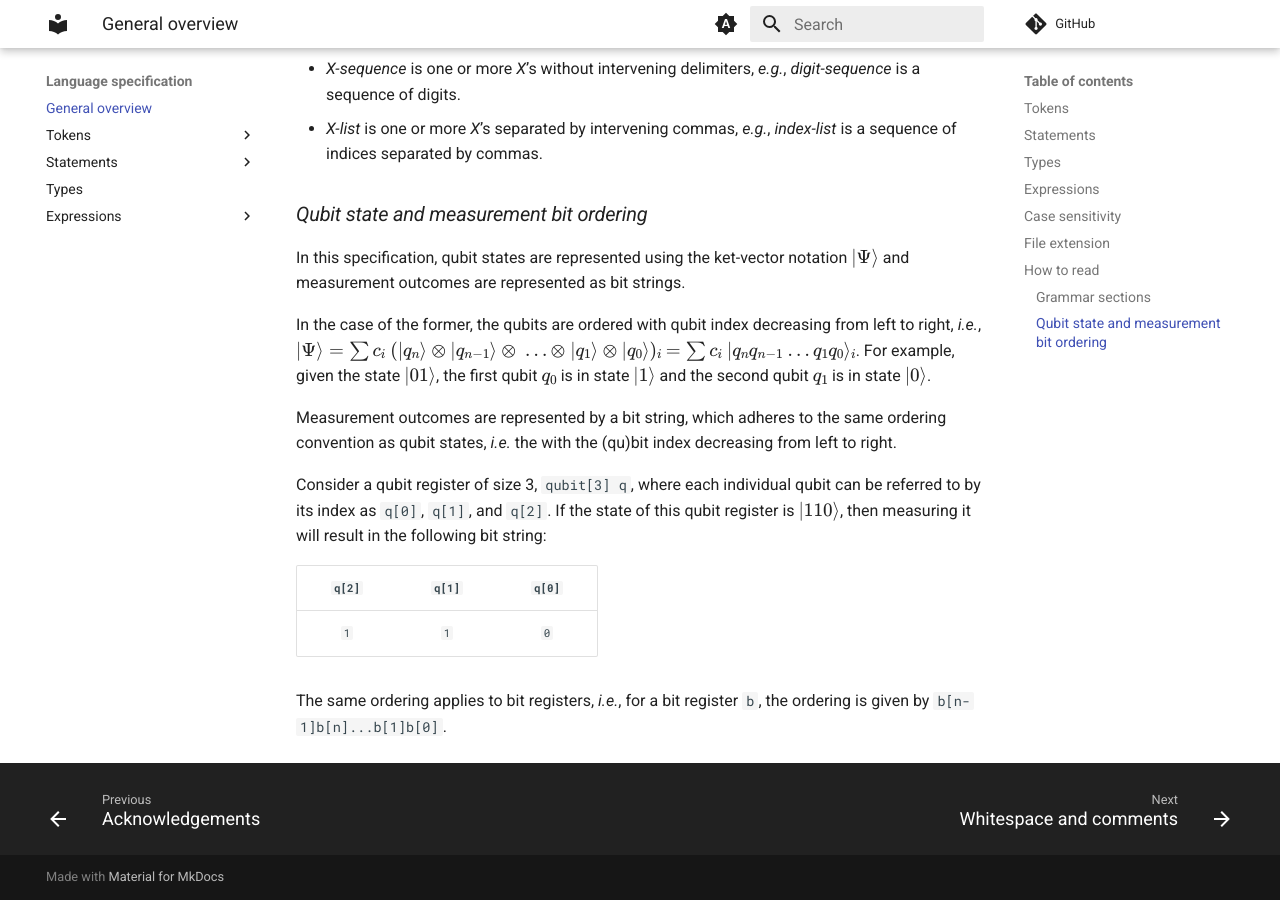
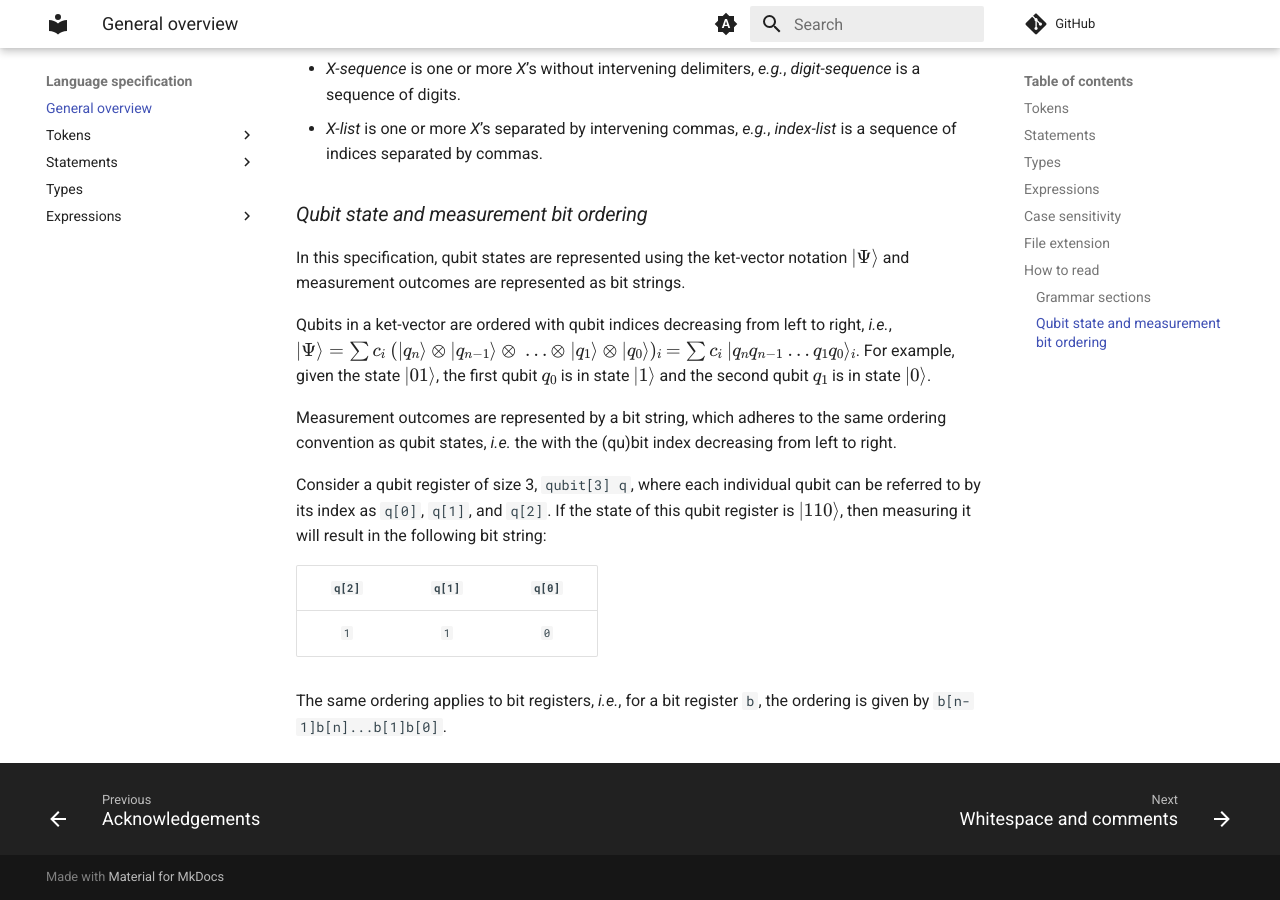
Before and after one commit to QuTech-Delft/cQASM-spec, an MkDocs documentation site: the page built from docs/language_specification/general_overview.md, in a window 1280 px wide and 900 px high, scrolled down 2971 px. Built offline with MkDocs 1.6.1 and Material for MkDocs 9.7.7, drawn with Linux system fonts in a browser that asks for light colours; comment, search, counter and statistics services are not loaded; the version menu is left out.

Commit message:
Update docs/language_specification/general_overview.md
Co-authored-by: Roberto Turrado Camblor <rturrado@gmail.com>

```diff
--- a/docs/language_specification/general_overview.md
+++ b/docs/language_specification/general_overview.md
@@ -147,7 +147,7 @@ indices separated by commas.
 In this specification, qubit states are represented using the ket-vector notation $|\Psi\rangle$
 and measurement outcomes are represented as bit strings.
 
-In the case of the former, the qubits are ordered with qubit index decreasing from left to right, _i.e._,
+Qubits in a ket-vector are ordered with qubit indices decreasing from left to right, _i.e._,
 $|\Psi\rangle = \sum c_i~(|q_n\rangle\otimes |q_{n-1}\rangle\otimes~...\otimes~|q_1\rangle\otimes |q_0\rangle)_i$
 $=\sum c_i~|q_nq_{n-1}~...q_1q_0\rangle_i$.
 For example, given the state $|01\rangle$, the first qubit $q_0$ is in state $|1\rangle$
```
